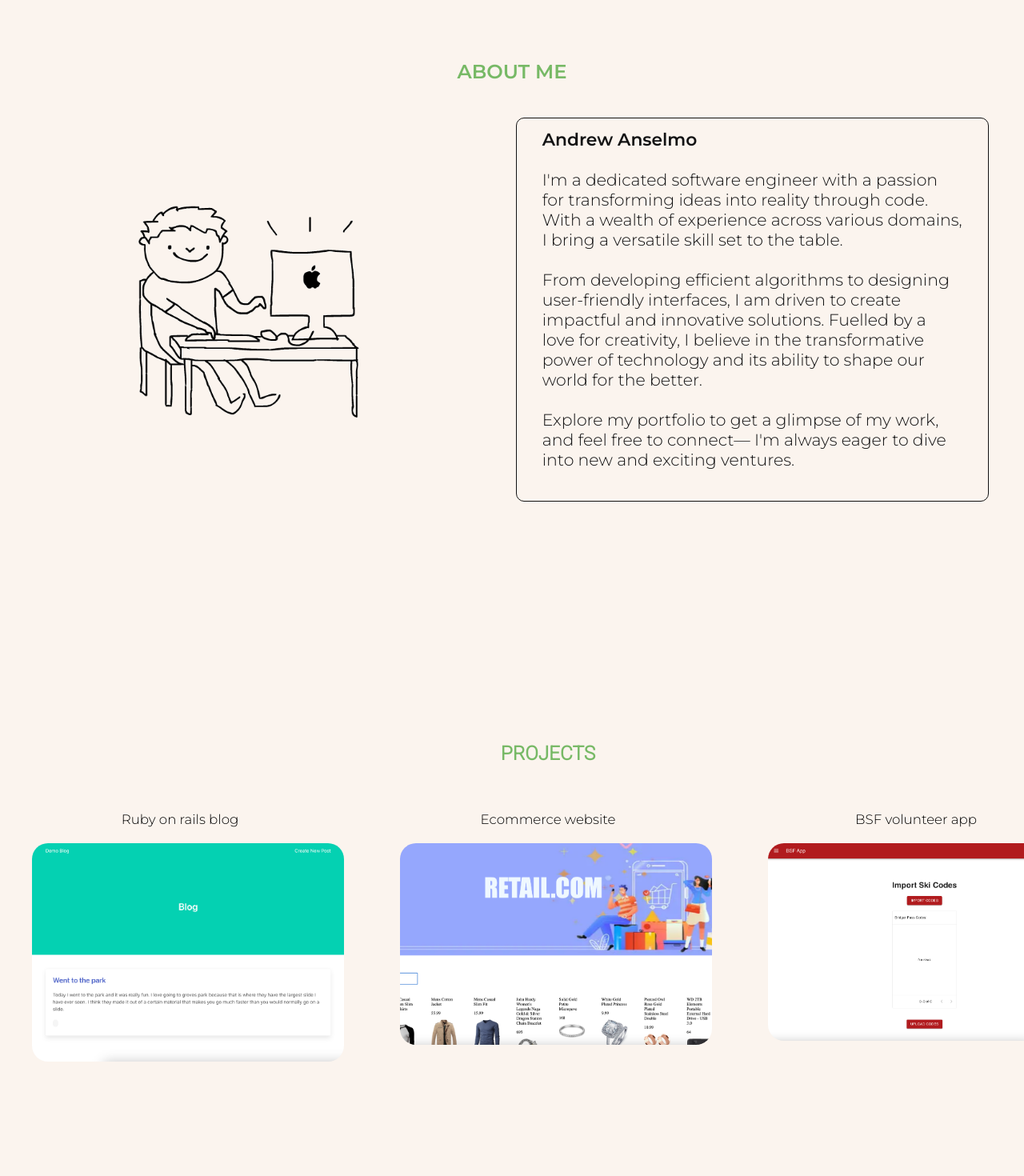
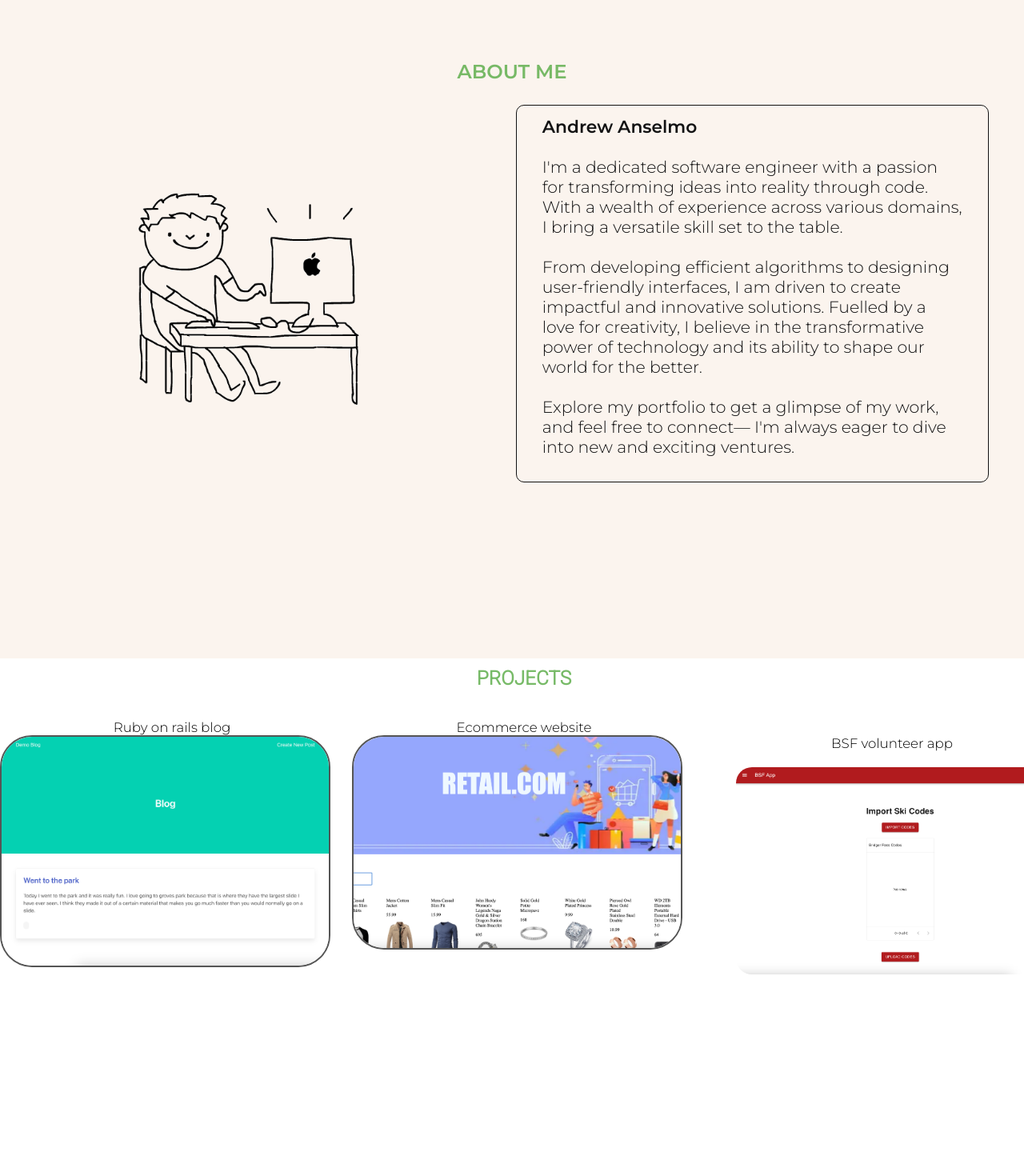
Before and after one commit to andrewanselmo/Andrew-Site, a React (Vite) app: page / in a window 1280 px wide. Shown: the part 840-2310 px from the top of the page at 80% size. Built offline with nearby package versions, Linux system fonts and the light colour scheme.

Commit message:
3rd project

```diff
--- a/src/components/Content.css
+++ b/src/components/Content.css
@@ -117,7 +117,7 @@ body {
     grid-row: 2;
     padding: 20px;
     margin-left: 15%;
-    margin-bottom: 20%;
+    /* margin-bottom: 20%; */
 
 
 
@@ -145,7 +145,7 @@ body {
     color:rgb(18, 18, 19);
     font-size: 1.6vw;
     margin-right: 7%;
-    margin-bottom: 16%;
+    /* margin-bottom: 16%; */
     display: block;
     /* font-family: 'Roboto', sans-serif; */
     font-family: 'Montserrat', sans-serif;
@@ -154,6 +154,7 @@ body {
     padding-right: 5%;
     padding-left: 5%;
     padding-top: 2%;
+    padding-bottom: 7%;
 
     border-style: solid;
     border-width: thin;
@@ -177,7 +178,7 @@ body {
     grid-template-rows: 0.2fr 5fr 7fr;
     gap: 10px;
     /* background-color: rgba(247, 245, 234, 0.837) */
-    background-color: rgba(245, 227, 211, 0.394);
+    /* background-color: rgba(245, 227, 211, 0.394); */
 
 
 }
@@ -203,21 +204,25 @@ body {
 #rails-img, #rails-project{
     grid-column: 1;
     grid-row: 2;
-    padding: 20px;
+    /* padding: 20px; */
     display: block;
     border-radius: 40px;
+
 }
 
 #rails-project{
-    width: 410px;
+    width: 430px;
     overflow: hidden;
     margin: 0 auto;
+
 }
 
 #rails-img{
     width: 95%;
     cursor: pointer;
     transition: 0.2s all ease-in-out;
+    border: 2px solid #555;
+
 }
 
 #rails-project:hover img {
@@ -239,13 +244,13 @@ body {
 #rails2-img, #rails2-project{
     grid-column: 2;
     grid-row: 2;
-    padding: 20px;
+    /* padding: 20px; */
     display: block;
     border-radius: 40px;
 }
 
 #rails2-project{
-    width: 410px;
+    width: 430px;
     overflow: hidden;
     margin: 0 auto;
 }
@@ -254,6 +259,8 @@ body {
     width: 95%;
     cursor: pointer;
     transition: 0.2s all ease-in-out;
+    border: 2px solid #555;
+
 }
 
 #rails2-project:hover img {
@@ -280,7 +287,7 @@ body {
 }
 
 #rails3-project{
-    width: 410px;
+    width: 430px;
     overflow: hidden;
     margin: 0 auto;
 }
```
